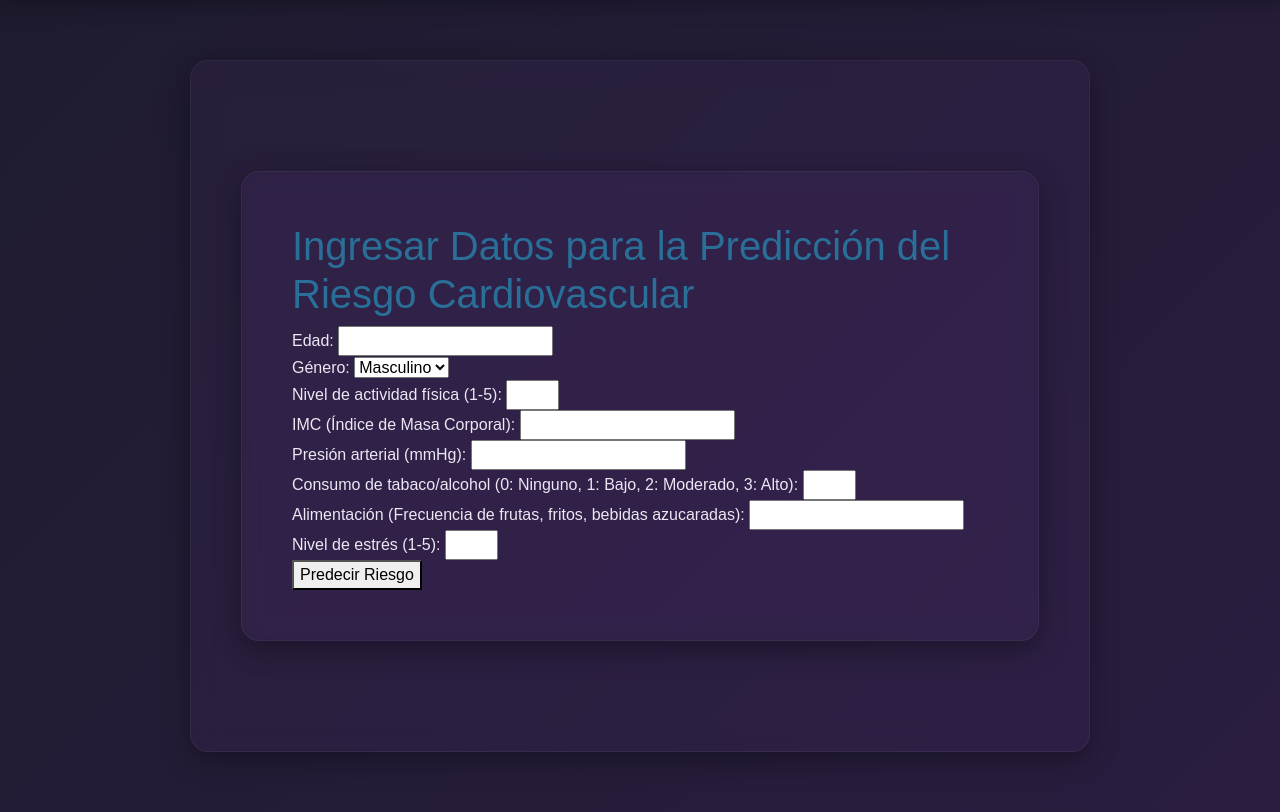
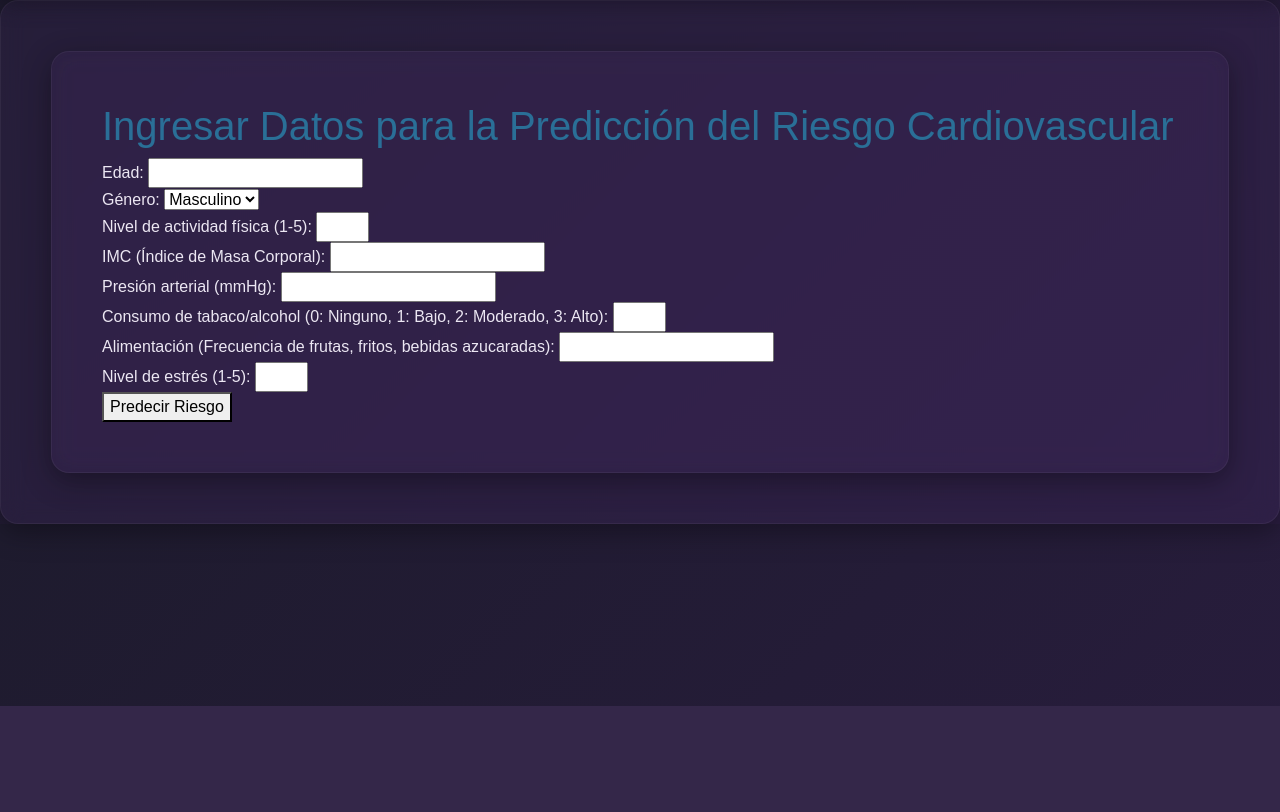
Before and after one commit to Ken-johan/RiesgoCardiovascularML, a Flask app: page /ingresar in a window 1280 px wide. Shown: the part 94-906 px from the top of the page. After the commit the page ends 800 px from the top, so only its background shows below. Run offline with Flask 3, Linux system fonts and the light colour scheme.

Commit message:
Actualizacion de librerias pra despliegue de la pagina

```diff
--- a/static/styles.css
+++ b/static/styles.css
@@ -9,15 +9,18 @@ body {
   }
 
   .container {
-    background: rgba(255, 255, 255, 0.7);
-    backdrop-filter: blur(10px);
-    padding: 40px;
-    border-radius: 20px;
-    box-shadow: 0 8px 30px rgba(0, 0, 0, 0.1);
-    margin: 50px auto;
-    max-width: 900px;
-    transition: transform 0.3s ease, box-shadow 0.3s ease;
+    background: rgba(60, 42, 90, 0.25);
+    border-radius: 18px;
+    padding: 50px;
+    margin: 0;
+    max-width: 100%;
+    width: 100%;
+    backdrop-filter: blur(12px);
+    box-shadow: 0 8px 28px rgba(0, 0, 0, 0.35);
+    animation: fadeInUp 1s ease;
+    border: 1px solid rgba(255, 255, 255, 0.05);
   }
+
 
   .container:hover {
     transform: translateY(-5px);
--- a/templates/base.html
+++ b/templates/base.html
@@ -45,8 +45,9 @@
             background: rgba(60, 42, 90, 0.25);
             border-radius: 18px;
             padding: 50px;
-          margin: 60px auto;
-          max-width: 900px;
+            margin: 0;
+            max-width: 100%;
+            width: 100%;
             backdrop-filter: blur(12px);
             box-shadow: 0 8px 28px rgba(0, 0, 0, 0.35);
             animation: fadeInUp 1s ease;
--- a/templates/ingresar.html
+++ b/templates/ingresar.html
@@ -1,6 +1,6 @@
 {% extends 'base.html' %}
 
-{% block title %}Inicio{% endblock %}
+{% block title %}Ingresar Datos{% endblock %}
 
 {% block content %}
 <!DOCTYPE html>
@@ -46,8 +46,9 @@
             background: rgba(60, 42, 90, 0.25);
             border-radius: 18px;
             padding: 50px;
-            margin: 60px auto;
-            max-width: 900px;
+            margin: 0;
+            max-width: 100%;
+            width: 100%;
             backdrop-filter: blur(12px);
             box-shadow: 0 8px 28px rgba(0, 0, 0, 0.35);
             animation: fadeInUp 1s ease;
```
Lines whose indentation alone changed are shown as unchanged.
